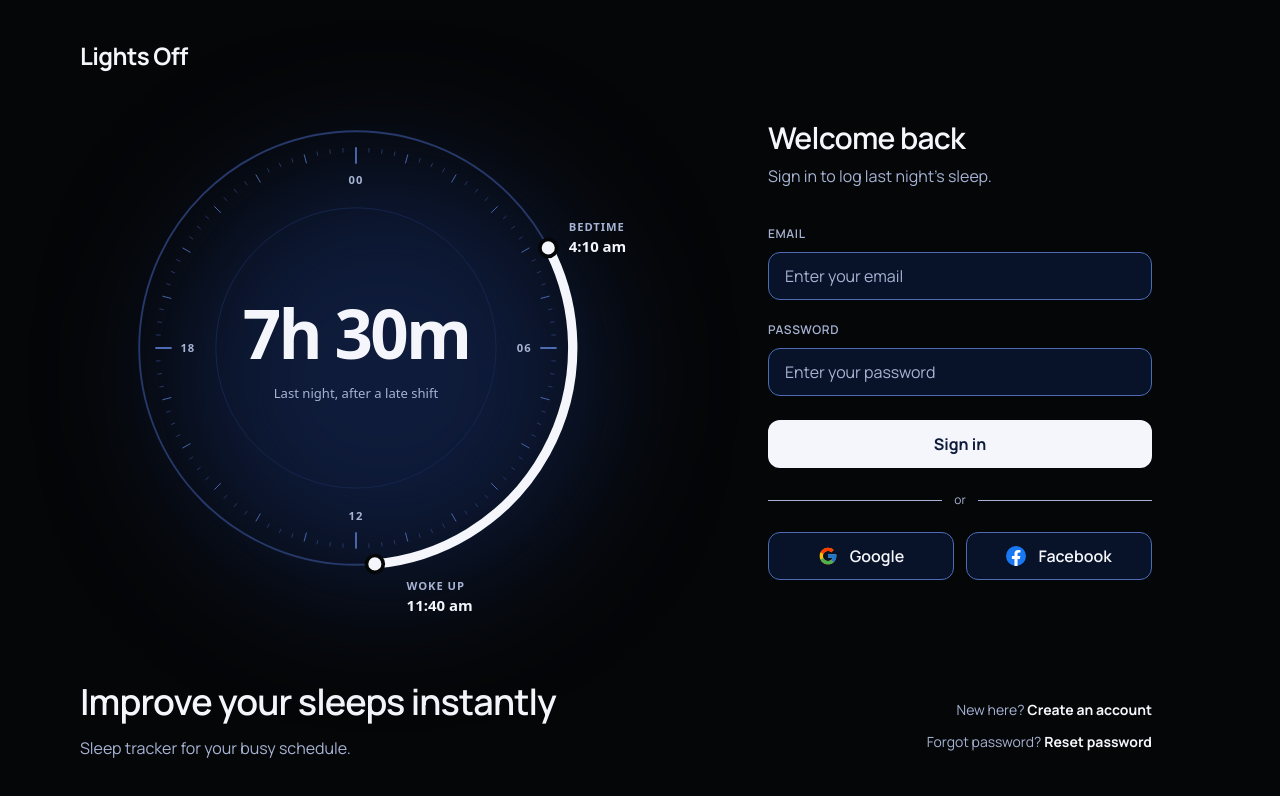
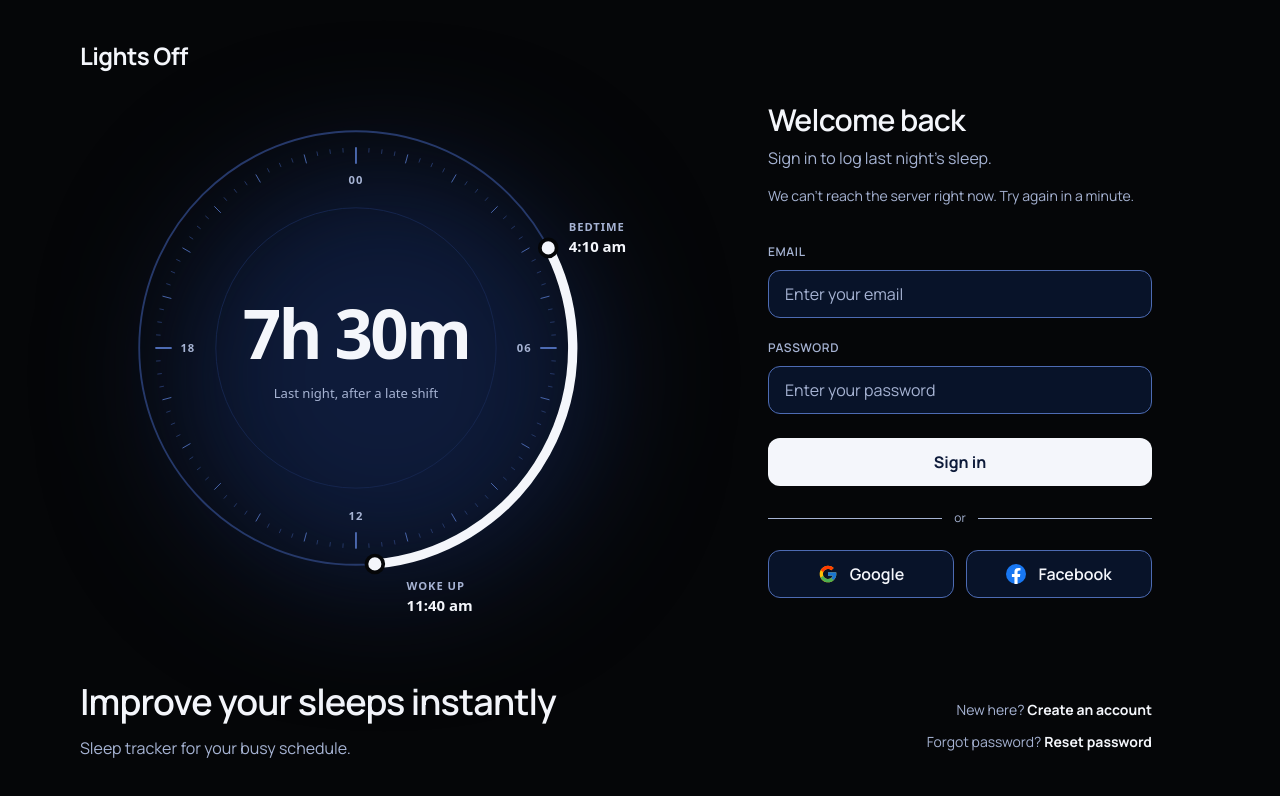
Before and after one commit to isaacnguyen10711-cpu/Lights-Off, a Next.js app in the folder lo-frontend/: page / in a window 1280 px wide. Shown: the top 796 px of the page. Built offline with nearby package versions, Linux system fonts and the light colour scheme; no server answers.

Commit message:
Add error prop to replace try catch

```diff
--- a/lo-frontend/app/page.tsx
+++ b/lo-frontend/app/page.tsx
@@ -33,23 +33,26 @@ export default function LoginPage() {
   const router = useRouter();
 
   const fetchUser = async () => {
-    try {
-      const response = await fetch(`${API_URL}/api/authentication/me`, {
-        method: "GET",
-        credentials: "include", // send the login cookie too
-      });
-      if (!response.ok) {
-        return null;
-      }
-      return response.json();
-    } catch (error) {
-      console.error("Error fetching user:", error);
+    const response = await fetch(`${API_URL}/api/authentication/me`, {
+      method: "GET",
+      credentials: "include", // send the login cookie too
+    });
+
+    // not logged in is normal on this page
+    if (response.status === 401) {
       return null;
     }
+
+    // anything else means something actually broke
+    if (!response.ok) {
+      throw new Error("Couldn't check if the user is logged in");
+    }
+
+    return response.json();
   };
 
   // check if they're already logged in
-  const { data: user } = useQuery({
+  const { data: user, error } = useQuery({
     queryKey: ["me"],
     queryFn: fetchUser,
     // we want to check every time they visit the login page, so no caching and if they log out, we don't want to keep the old user data
@@ -131,6 +134,10 @@ export default function LoginPage() {
               Sign in to log last night&rsquo;s sleep.
             </p>
 
+            {/* the login check failed, so tell them instead of failing quietly. our own words,
+                because if the server is off the browser's message is just "Failed to fetch" */}
+            {error && <p className="mt-4 text-sm text-muted">We can&rsquo;t reach the server right now. Try again in a minute.</p>}
+
             {/* sends the email and password to the backend when they press sign in */}
             <form className="mt-8 md:mt-6 xl:mt-8 flex flex-col gap-4 md:gap-3 xl:gap-4" onSubmit={handleSignIn}>
               <label>
```
